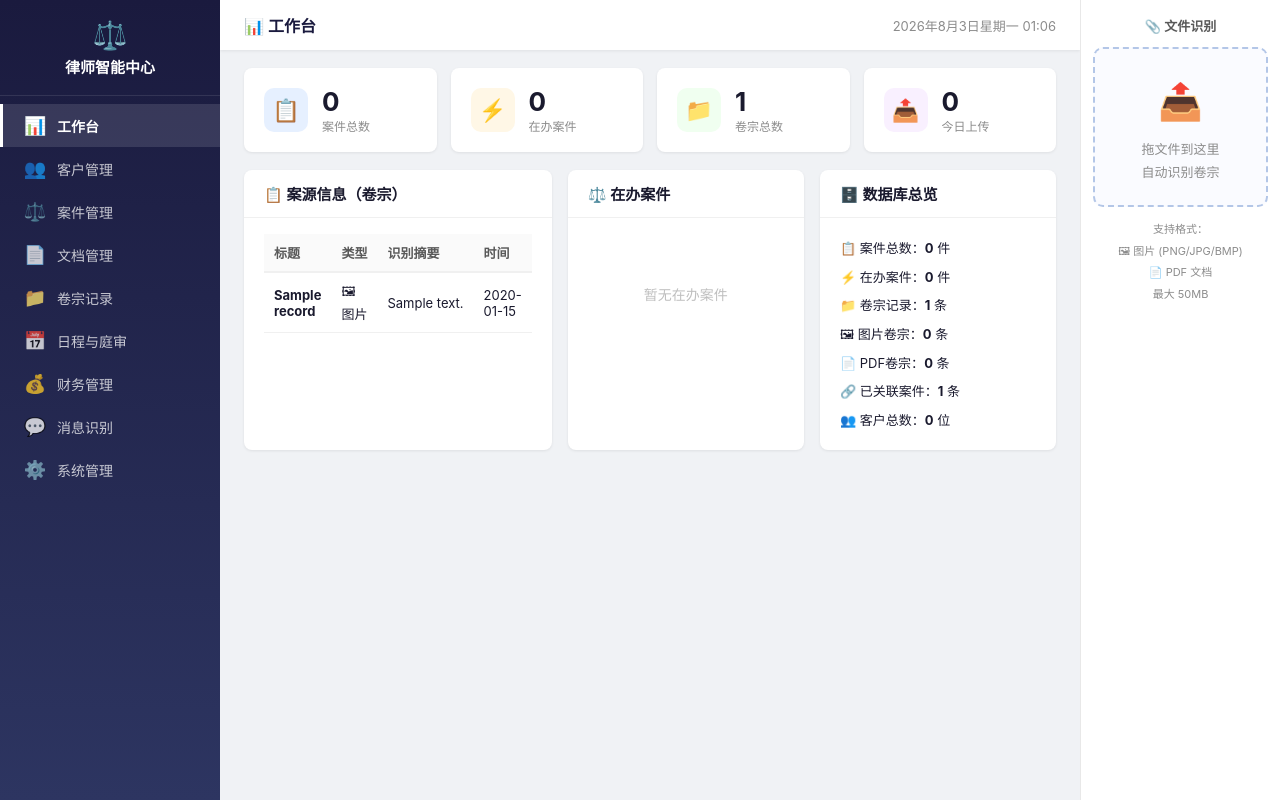
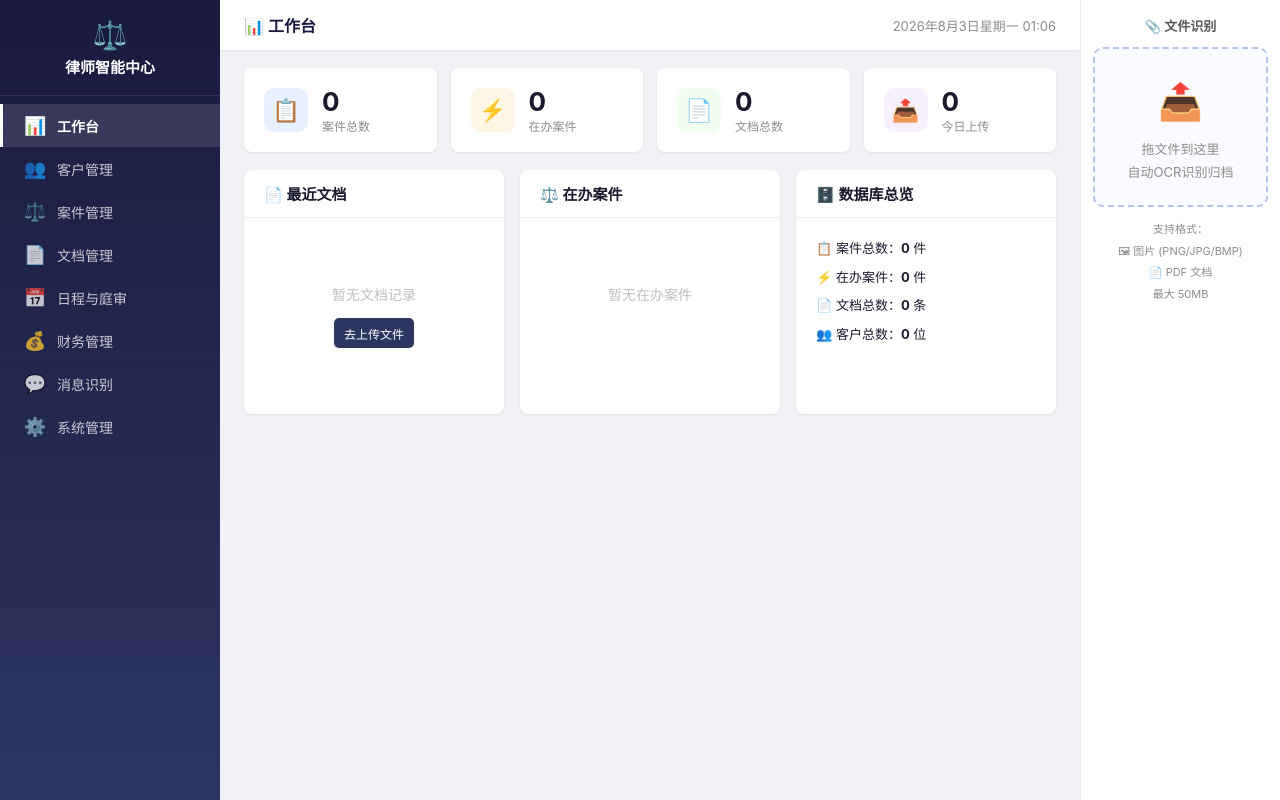
Before and after one commit to shensihan-smile/Lawyer-Intelligence-Center, a FastAPI app: page / in a window 1280 px wide. Run offline with FastAPI, Linux system fonts and the light colour scheme; data comes from the database, SQL or seed files in the repository; tables that the repository leaves empty hold one stand-in row (values such as "Sample post"); data that the repository does not hold is empty.

Commit message:
删除卷宗记录模块，OCR识别结果直接归档到案件文档管理

```diff
--- a/backend/app/templates/index.html
+++ b/backend/app/templates/index.html
@@ -176,7 +176,7 @@
   <div class="drop-box" id="dropBox" onclick="document.getElementById('dzInput').click()">
     <div class="dz-inner">
       <span class="dz-icon">📤</span>
-      拖文件到这里<br>自动识别卷宗
+      拖文件到这里<br>自动OCR识别归档
     </div>
   </div>
   <input type="file" id="dzInput" accept="image/*,.pdf" style="display:none" onchange="handleDropFiles(this.files)">
@@ -217,7 +217,6 @@
   {k:'clients',i:'👥',l:'客户管理'},
   {k:'cases',i:'⚖️',l:'案件管理'},
   {k:'documents',i:'📄',l:'文档管理'},
-  {k:'dockets',i:'📁',l:'卷宗记录'},
   {k:'schedules',i:'📅',l:'日程与庭审'},
   {k:'billing',i:'💰',l:'财务管理'},
   {k:'messages',i:'💬',l:'消息识别'},
@@ -322,8 +321,7 @@
   var h='';
   switch(k){
     case'dashboard':h=rdash();break;case'clients':h=rclients();break;
-    case'cases':h=rcases();break;case'documents':h=rdocs();break;
-    case'dockets':h=rdockets();break;case'schedules':h=rsched();break;
+    case'cases':h=rcases();break;case'documents':h=rdocs();break;case'schedules':h=rsched();break;
     case'billing':h=rbill();break;case'messages':h=rmsgs();break;
     case'system':h=rsys();break;
     default:h=rdash();
@@ -339,7 +337,7 @@
 function rdash(){
   var h='<div class="stat-row" id="statRow">加载中...</div>';
   h+='<div style="display:grid;grid-template-columns:1fr 1fr 1fr;gap:16px">';
-  h+='<div class="pnl"><div class="pnl-hd" onclick="navTo(\'dockets\')" style="cursor:pointer">📋 案源信息（卷宗）</div><div class="pnl-bd" id="dashDockets">加载中...</div></div>';
+  h+='<div class="pnl"><div class="pnl-hd" onclick="navTo(\'documents\')" style="cursor:pointer">📄 最近文档</div><div class="pnl-bd" id="dashDockets">加载中...</div></div>';
   h+='<div class="pnl"><div class="pnl-hd" onclick="navTo(\'cases\')" style="cursor:pointer">⚖️ 在办案件</div><div class="pnl-bd" id="dashCases">加载中...</div></div>';
   h+='<div class="pnl"><div class="pnl-hd" style="cursor:default">🗄️ 数据库总览</div><div class="pnl-bd" id="dashStats">加载中...</div></div>';
   h+='</div>';
@@ -352,27 +350,26 @@
   // 并行加载
   Promise.all([
     apiFetch('/api/cases?limit=100').catch(function(){return{items:[]}}),
-    apiFetch('/api/dockets?limit=100').catch(function(){return{items:[]}}),
-    apiFetch('/api/dockets/stats/summary').catch(function(){return{total:0,images:0,pdfs:0,linked:0}}),
-    apiFetch('/api/clients?limit=100').catch(function(){return{items:[]}})
+    apiFetch('/api/clients?limit=100').catch(function(){return{items:[]}}),
+    apiFetch('/api/documents?limit=100').catch(function(){return{items:[]}})
   ]).then(function(results){
-    var cases=results[0].items||[],dockets=results[1].items||[];
-    var dStats=results[2],clients=results[3].items||[];
+    var cases=results[0].items||[],clients=results[1].items||[];
+    var docs=results[2].items||[];
     var active=cases.filter(function(c){return c.case_stage!=='结案'&&c.case_stage!=='closed'}).length;
 
     // 统计卡片
     $('statRow').innerHTML=
       '<div class="si" onclick="navTo(\'cases\')"><div class="sicon" style="background:#e6f0ff">📋</div><div><div class="snum">'+cases.length+'</div><div class="slbl">案件总数</div></div></div>'+
       '<div class="si" onclick="navTo(\'cases\')"><div class="sicon" style="background:#fff7e6">⚡</div><div><div class="snum">'+active+'</div><div class="slbl">在办案件</div></div></div>'+
-      '<div class="si" onclick="navTo(\'dockets\')"><div class="sicon" style="background:#f0fff0">📁</div><div><div class="snum">'+dStats.total+'</div><div class="slbl">卷宗总数</div></div></div>'+
-      '<div class="si"><div class="sicon" style="background:#f9f0ff">📤</div><div><div class="snum">'+dockets.filter(function(d){return d.created_at&&d.created_at.slice(0,10)===new Date().toISOString().slice(0,10)}).length+'</div><div class="slbl">今日上传</div></div></div>';
+      '<div class="si" onclick="navTo(\'documents\')"><div class="sicon" style="background:#f0fff0">📄</div><div><div class="snum">'+docs.length+'</div><div class="slbl">文档总数</div></div></div>'+
+      '<div class="si"><div class="sicon" style="background:#f9f0ff">📤</div><div><div class="snum">'+docs.filter(function(d){return(d.uploaded_at||d.created_at||'').slice(0,10)===new Date().toISOString().slice(0,10)}).length+'</div><div class="slbl">今日上传</div></div></div>';
 
-    // 案源信息
+    // 最近文档
     var dh='';
-    if(dockets.length===0)dh='<div class="empty"><p>暂无卷宗记录</p><button class="btn btn-p btn-sm" onclick="navTo(\'dockets\')">去上传文件</button></div>';
-    else{dh='<table><thead><tr><th>标题</th><th>类型</th><th>识别摘要</th><th>时间</th></tr></thead><tbody>';
-      dockets.slice(0,5).forEach(function(d){
-        dh+='<tr style="cursor:pointer" onclick="navTo(\'dockets\')"><td><b>'+esc(d.title||d.file_name)+'</b></td><td>'+(d.file_type==='pdf'?'📄 PDF':'🖼 图片')+'</td><td style="max-width:120px;overflow:hidden;text-overflow:ellipsis;white-space:nowrap">'+esc(d.summary||'-')+'</td><td>'+fmd(d.created_at?d.created_at.slice(0,10):'')+'</td></tr>';
+    if(docs.length===0)dh='<div class="empty"><p>暂无文档记录</p><button class="btn btn-p btn-sm" onclick="navTo(\'documents\')">去上传文件</button></div>';
+    else{dh='<table><thead><tr><th>文件名</th><th>类型</th><th>关联案件</th><th>时间</th></tr></thead><tbody>';
+      docs.slice(0,5).forEach(function(d){
+        dh+='<tr style="cursor:pointer" onclick="navTo(\'documents\')"><td><b>'+esc(d.original_name||d.filename||'未命名')+'</b></td><td>'+esc(d.doc_category||'-')+'</td><td>'+esc(d.case_number||'-')+'</td><td>'+fmd((d.uploaded_at||d.created_at||'').slice(0,10))+'</td></tr>';
       });
       dh+='</tbody></table>';}
     if($('dashDockets'))$('dashDockets').innerHTML=dh;
@@ -393,10 +390,7 @@
       '<div style="line-height:2.2;font-size:13px">'+
       '<div>📋 案件总数：<b>'+cases.length+'</b> 件</div>'+
       '<div>⚡ 在办案件：<b>'+active+'</b> 件</div>'+
-      '<div>📁 卷宗记录：<b>'+dStats.total+'</b> 条</div>'+
-      '<div>🖼 图片卷宗：<b>'+dStats.images+'</b> 条</div>'+
-      '<div>📄 PDF卷宗：<b>'+dStats.pdfs+'</b> 条</div>'+
-      '<div>🔗 已关联案件：<b>'+dStats.linked+'</b> 条</div>'+
+      '<div>📄 文档总数：<b>'+docs.length+'</b> 条</div>'+
       '<div>👥 客户总数：<b>'+clients.length+'</b> 位</div>'+
       '</div>';
   });
@@ -562,12 +556,29 @@
 
 /* ---- 文档管理 ---- */
 function rdocs(){
-  var h='<div class="pnl"><div class="pnl-hd">📄 文档列表 <span style="font-weight:400;font-size:12px;color:var(--tx3)">（文件元数据管理）</span></div><div class="pnl-bd">';
+  var h='<div class="pnl"><div class="pnl-hd">📄 文档列表 <span style="font-weight:400;font-size:12px;color:var(--tx3)">（拖拽上传 → OCR识别 → 自动归档案件）</span></div><div class="pnl-bd">';
+  // OCR 拖拽上传区
+  h+='<div style="border:2px dashed #b3c6e7;border-radius:10px;padding:24px;text-align:center;background:#fafbff;margin-bottom:14px;cursor:pointer" id="docketDropZone" onclick="var i=document.createElement(\'input\');i.type=\'file\';i.accept=\'image/*,.pdf\';i.multiple=true;i.onchange=function(){handleDropFiles(i.files)};i.click()">';
+  h+='<div style="font-size:36px;margin-bottom:4px">📤</div>';
+  h+='<div style="font-size:15px;font-weight:600;color:var(--nv);margin-bottom:2px">点击或拖拽文件到此区域</div>';
+  h+='<div style="font-size:12px;color:var(--tx3)">支持图片（PNG/JPG/BMP）和 PDF 文件，最大 50MB，上传后自动 OCR 识别并归档</div>';
+  h+='<div id="upStatus" style="display:none;margin-top:8px;font-size:14px;color:var(--nv)"></div>';
+  h+='<div id="upProgress" style="display:none;margin-top:6px;height:6px;background:#e0e0e0;border-radius:3px"><div id="upBar" style="height:100%;background:var(--nv);border-radius:3px;width:0%;transition:width .3s"></div></div>';
+  h+='</div>';
   h+='<div class="tbar"><div class="tbar-l"><input type="text" id="doc_s" placeholder="🔍 搜索文件名..." oninput="rpg(\'docs\')" style="width:240px">';
   h+='<select id="doc_t" onchange="rpg(\'docs\')"><option value="">全部类型</option><option>法律意见书</option><option>合同草稿</option><option>起诉状</option><option>答辩状</option><option>代理词</option><option>证据清单</option><option>其他</option></select></div>';
   h+='<div class="tbar-r"><button class="btn btn-p" onclick="odoc()">＋ 新增文档</button></div></div>';
   h+='<div id="docsTable">加载中...</div></div></div>';
-  setTimeout(loadDocs,50);
+  setTimeout(function(){
+    loadDocs();
+    // 绑定拖拽事件
+    var dz=$('docketDropZone');
+    if(dz){
+      dz.addEventListener('dragover',function(e){e.preventDefault();dz.classList.add('drag-over')});
+      dz.addEventListener('dragleave',function(){dz.classList.remove('drag-over')});
+      dz.addEventListener('drop',function(e){e.preventDefault();dz.classList.remove('drag-over');handleDropFiles(e.dataTransfer.files)});
+    }
+  },100);
   return h
 }
 
@@ -629,88 +640,8 @@
   apiFetch('/api/documents/'+id,{method:'DELETE'}).then(function(){loadDocs();toast('已删除','err')}).catch(function(){toast('删除失败','err')})
 })}
 
-/* ---- 卷宗记录（新增核心功能） ---- */
-function rdockets(){
-  var h='<div class="pnl"><div class="pnl-hd">📁 卷宗记录 <span style="font-weight:400;font-size:12px;color:var(--tx3)">（拖拽上传 → 自动OCR识别）</span></div><div class="pnl-bd">';
-  h+='<div class="tbar"><div class="tbar-l"><input type="text" id="dkt_s" placeholder="🔍 搜索卷宗..." oninput="rpg(\'dockets\')" style="width:240px"></div>';
-  h+='<div class="tbar-r"><label class="btn btn-p" style="cursor:pointer">📤 选择文件上传<input type="file" accept="image/*,.pdf" style="display:none" onchange="handleDropFiles(this.files)"></label></div></div>';
-
-  // 大拖拽区
-  h+='<div style="border:2px dashed #b3c6e7;border-radius:10px;padding:40px;text-align:center;background:#fafbff;margin-bottom:14px;cursor:pointer" id="docketDropZone" onclick="var i=document.createElement(\'input\');i.type=\'file\';i.accept=\'image/*,.pdf\';i.onchange=function(){handleDropFiles(i.files)};i.click()">';
-  h+='<div style="font-size:48px;margin-bottom:8px">📤</div>';
-  h+='<div style="font-size:16px;font-weight:600;color:var(--nv);margin-bottom:4px">点击或拖拽文件到此区域</div>';
-  h+='<div style="font-size:13px;color:var(--tx3)">支持图片（PNG/JPG/BMP）和 PDF 文件，最大 50MB<br>上传后自动进行文字识别</div>';
-  h+='</div>';
-  h+='<div id="docketsTable">加载中...</div>';
-  h+='</div></div>';
-  setTimeout(function(){
-    loadDockets();
-    // 绑定拖拽事件
-    var dz=$('docketDropZone');
-    if(dz){
-      dz.addEventListener('dragover',function(e){e.preventDefault();dz.classList.add('drag-over')});
-      dz.addEventListener('dragleave',function(){dz.classList.remove('drag-over')});
-      dz.addEventListener('drop',function(e){e.preventDefault();dz.classList.remove('drag-over');handleDropFiles(e.dataTransfer.files)});
-    }
-  },100);
-  return h
-}
-
-function loadDockets(){
-  apiFetch('/api/dockets?limit=200').then(function(res){
-    var all=res.items||[];
-    var s=($('dkt_s')?$('dkt_s').value:'').toLowerCase();
-    if(s)all=all.filter(function(d){return(d.title+';'+d.file_name+';'+d.summary).toLowerCase().indexOf(s)>-1});
-
-    var tp=Math.ceil(all.length/PSZ)||1;if(PG.dockets>tp)PG.dockets=tp;
-    var st=(PG.dockets-1)*PSZ,pg=all.slice(st,st+PSZ);
-
-    var h='';
-    if(pg.length===0)h='<div class="empty"><div class="eicon">📁</div><p>暂无卷宗记录</p><p style="font-size:13px;color:var(--tx3)">请在上方拖拽或点击上传文件</p></div>';
-    else{
-      h='<div class="tbl-wrap"><table><thead><tr><th>标题</th><th>文件名</th><th>类型</th><th>识别摘要</th><th>识别引擎</th><th>关联案件</th><th>上传时间</th><th style="width:150px">操作</th></tr></thead><tbody>';
-      pg.forEach(function(d){
-        h+='<tr><td>📎 <b style="color:var(--nv);cursor:pointer" onclick="viewDocket('+d.id+')">'+esc(d.title||d.file_name)+'</b></td><td>'+esc((d.file_name||'').slice(0,30))+'</td><td>'+(d.file_type==='pdf'?'📄 PDF':'🖼 图片')+'</td><td style="max-width:150px;overflow:hidden;text-overflow:ellipsis;white-space:nowrap">'+esc(d.summary||'-')+'</td><td style="font-size:11px;color:var(--tx3)">'+esc(d.ocr_method||'-')+'</td><td>'+esc(d.case_id||'-')+'</td><td>'+fmd(d.created_at?d.created_at.slice(0,10):'')+'</td><td><button class="btn btn-o btn-sm" onclick="viewDocket('+d.id+')">👁</button> <button class="btn btn-s btn-sm" onclick="linkDocket('+d.id+')">🔗</button> <button class="btn btn-d btn-sm" onclick="ddocket('+d.id+')">🗑</button></td></tr>';
-      });
-      h+='</tbody></table></div>';
-    }
-    h+=buildPager('dockets',all.length,'loadDockets()');
-    if($('docketsTable'))$('docketsTable').innerHTML=h;
-  }).catch(function(){
-    if($('docketsTable'))$('docketsTable').innerHTML='<div class="empty"><p>加载失败，请确保后端服务已启动</p></div>';
-  })
-}
-
-function viewDocket(id){
-  apiFetch('/api/dockets/'+id).then(function(d){
-    modal('<div class="modal-mask" onclick="if(event.target===this)closemodal()"><div class="modal"><div class="modal-hd"><h3>📁 '+esc(d.title||d.file_name)+'</h3><button class="modal-x" onclick="closemodal()">✕</button></div><div class="modal-bd">'+
-      '<div style="margin-bottom:12px;display:flex;gap:20px;flex-wrap:wrap;font-size:13px;color:var(--tx2)"><span>📄 '+esc(d.file_name)+'</span><span>'+(d.file_type==='pdf'?'📄 PDF':'🖼 图片')+'</span><span>📦 '+(d.file_size?Math.round(d.file_size/1024)+' KB':'未知')+'</span><span>🔧 '+esc(d.ocr_method)+'</span></div>'+
-      '<div style="background:#f6f8fa;padding:14px;border-radius:6px;max-height:400px;overflow-y:auto"><pre style="white-space:pre-wrap;font-size:13px;line-height:1.8;font-family:inherit;margin:0">'+esc(d.recognized_text||'(未识别到文字)')+'</pre></div>'+
-      '<div style="margin-top:12px;font-size:12px;color:var(--tx3)">共 '+(d.recognized_text?d.recognized_text.length:0)+' 个字符 | 上传时间：'+fmd(d.created_at)+'</div>'+
-      '</div><div class="modal-ft"><button class="btn btn-o" onclick="closemodal()">关闭</button></div></div></div>');
-  }).catch(function(){toast('加载详情失败','err')})
-}
-
-function linkDocket(id){
-  apiFetch('/api/cases?limit=200').then(function(res){
-    var cases=res.items||[];
-    if(cases.length===0){toast('请先创建案件','err');return}
-    var h='<div class="fg"><label>选择要关联的案件</label><select id="cf_caseSelect">';
-    cases.forEach(function(c){h+='<option value="'+c.id+'">'+esc(c.case_number)+' — '+esc(c.case_reason||'')+'</option>'});
-    h+='</select></div>';
-    fmodal('关联到案件',h,function(){
-      apiFetch('/api/dockets/'+id+'/link',{method:'PUT',body:JSON.stringify({case_id:parseInt($('cf_caseSelect').value)})}).then(function(){
-        closemodal();loadDockets();toast('已关联 ✅','ok')
-      }).catch(function(){toast('关联失败','err')})
-    })
-  })
-}
-
-function ddocket(id){confirmm('确认删除','确定删除该卷宗记录吗？（服务器上的文件也会被删除）',function(){
-  apiFetch('/api/dockets/'+id,{method:'DELETE'}).then(function(){loadDockets();toast('已删除','err')}).catch(function(){toast('删除失败','err')})
-})}
-
 /* ---- 文件上传处理 ---- */
+var _uploadResults=[];  // 暂存本次上传的OCR结果
 function uploadFiles(files){
   var validFiles=[];
   var allowedExts=['.png','.jpg','.jpeg','.bmp','.tiff','.tif','.gif','.webp','.pdf'];
@@ -726,6 +657,7 @@
   if(progress)progress.style.display='block';
   if(statusEl){statusEl.style.display='block';statusEl.textContent='正在上传并识别...'}
 
+  _uploadResults=[];
   var processed=0,successes=0;
   function uploadNext(idx){
     if(idx>=validFiles.length){
@@ -734,7 +666,9 @@
         if(progress)progress.style.display='none';
         if(statusEl)statusEl.style.display='none';
       },2000);
-      loadDockets();
+      // OCR完成后 → 弹窗选择案件归档
+      if(_uploadResults.length>0)linkUploadToCase();
+      else loadDocs();
       return;
     }
     var f=validFiles[idx],fd=new FormData();
@@ -742,6 +676,7 @@
     if(bar)bar.style.width=Math.round((idx/validFiles.length)*100)+'%';
     apiUpload('/api/dockets/upload',fd).then(function(r){
       successes++;
+      _uploadResults.push(r);
       if(statusEl)statusEl.textContent='已识别：'+f.name+' ✅ ('+(idx+1)+'/'+validFiles.length+')';
       toast('「'+f.name+'」识别成功 ✅','ok');
       uploadNext(idx+1);
@@ -751,6 +686,32 @@
     });
   }
   uploadNext(0);
+}
+
+function linkUploadToCase(){
+  // 选择案件 → 逐一创建文档记录
+  apiFetch('/api/cases?limit=200').then(function(res){
+    var cases=res.items||[];
+    if(cases.length===0){toast('请先在案件管理中创建案件','err');loadDocs();return}
+    var h='<div class="fg"><label>选择归档案件</label><select id="cf_caseSelect">';
+    cases.forEach(function(c){h+='<option value="'+c.id+'">'+esc(c.case_number)+' — '+esc(c.case_reason||'')+'</option>'});
+    h+='</select></div>';
+    h+='<div style="font-size:13px;color:var(--tx3);margin-top:8px">共 '+_uploadResults.length+' 个OCR识别结果将归档为该案件的文档</div>';
+    fmodal('📁 OCR结果归档',h,function(){
+      var caseId=parseInt($('cf_caseSelect').value);
+      var done=0,total=_uploadResults.length;
+      _uploadResults.forEach(function(r){
+        apiFetch('/api/documents/',{method:'POST',body:JSON.stringify({
+          original_name:r.file_name||'OCR文档',
+          doc_category:'其他',
+          case_id:caseId,
+          notes:'OCR识别：'+(r.summary||'').slice(0,200)
+        })}).then(function(){
+          done++;if(done>=total){closemodal();loadDocs();toast('已归档 '+total+' 个文档 ✅','ok')}
+        }).catch(function(){done++;if(done>=total){closemodal();loadDocs()}});
+      });
+    })
+  }).catch(function(){toast('获取案件列表失败','err');loadDocs()})
 }
 
 function handleDropFiles(files){if(files&&files.length>0)uploadFiles(files)}
```
